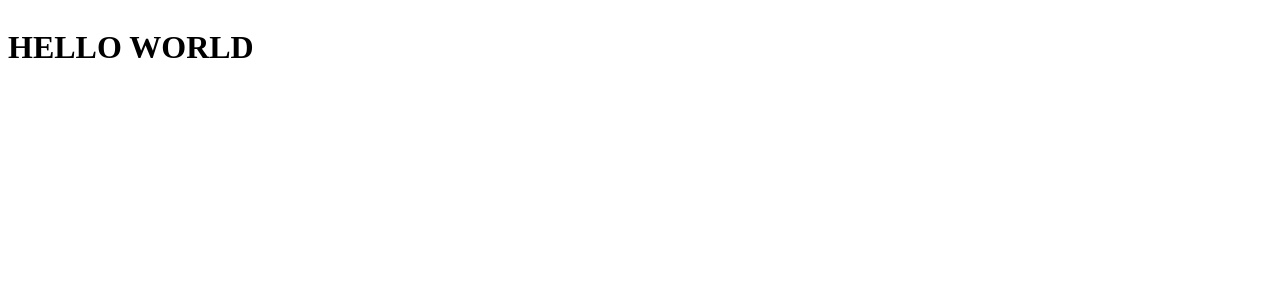
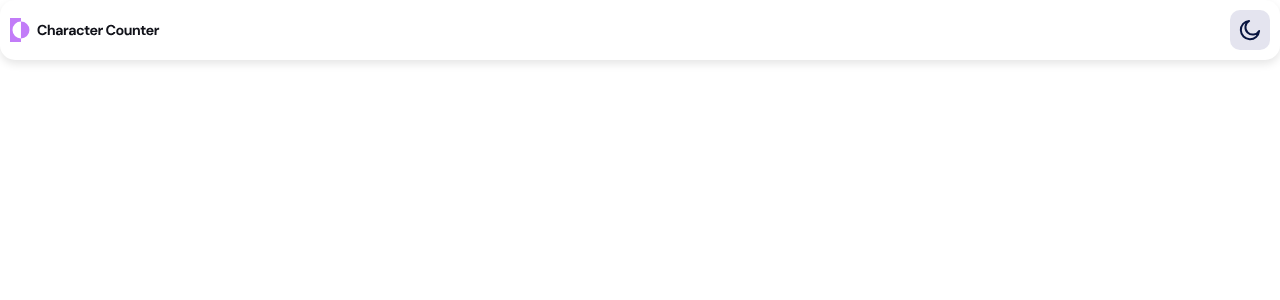
Before and after one commit to Ledelara/character-calculator, a React (Vite) app: page / in a window 1280 px wide. Shown: the top 300 px of the page. Built offline with nearby package versions, Linux system fonts and the light colour scheme.

Commit message:
✨ feat: componente Header

```diff
--- a/src/App.tsx
+++ b/src/App.tsx
@@ -1,13 +1,30 @@
-import { Card } from './components/StyledComponents/Card/Card'
+import { useEffect, useState } from 'react'
+import { ThemeProvider } from 'styled-components';
+import { darkTheme, lightTheme } from './styles/theme';
+import { GlobalStyle } from './components/StyledComponents/globalStyle';
+import HeaderComponent from './components/Header/Header';
 
 function App() {
 
+  const [themeName, setThemeName] = useState<'light' | 'dark'>('light')
+
+  useEffect(() => {
+    const savedTheme = localStorage.getItem("theme") as 'light' | 'dark' | null;
+    if (savedTheme === 'dark' || savedTheme === 'light') {
+      setThemeName(savedTheme);
+    }
+  }, [])
+
   return (
-    <>
-      <Card>
-        <h1>HELLO WORLD</h1>
-      </Card>
-    </>
+    <ThemeProvider theme={themeName === 'light' ? lightTheme : darkTheme}>
+      <GlobalStyle />
+      <header>
+        <HeaderComponent
+          themeName={themeName}
+          setThemeName={setThemeName}
+        />
+      </header>
+    </ThemeProvider>
   )
 }
 
--- /dev/null
+++ b/src/components/Header/Header.tsx
@@ -0,0 +1,38 @@
+import { Header } from "../StyledComponents/Header/Header";
+import { ThemeToggle } from "../StyledComponents/ThemeToggle/ThemeToggle";
+
+interface HeaderProps {
+  themeName: "light" | "dark";
+  setThemeName: React.Dispatch<React.SetStateAction<"light" | "dark">>;
+}
+
+export default function HeaderComponent({ themeName, setThemeName }: HeaderProps) {
+
+  const handleSaveTheme = () => {
+    const newTheme = themeName === "light" ? "dark" : "light";
+    setThemeName(newTheme);
+    localStorage.setItem("theme", newTheme);
+  }
+
+  return (
+    <Header>
+      <img
+        src={themeName === "light" ? "/assets/images/logo-light-theme.svg" : "/assets/images/logo-dark-theme.svg"}
+        alt="Logo"
+        style={{
+          width: "150px",
+          height: "50px",
+        }}
+      />
+      {
+        <ThemeToggle onClick={handleSaveTheme}>
+          {themeName === "light" ? (
+            <img src="/assets/images/icon-moon.svg" alt="Dark Mode" />
+          ) : (
+            <img src="/assets/images/icon-sun.svg" alt="Light Mode" />
+          )}
+        </ThemeToggle>
+      }
+    </Header>
+  )
+}
--- /dev/null
+++ b/src/components/StyledComponents/Header/Header.ts
@@ -0,0 +1,15 @@
+import styled from "styled-components";
+
+const Header = styled.header`
+  display: flex;
+  justify-content: space-between;
+  align-items: center;
+  padding: 5px 10px;
+  background-color: ${({ theme }) => theme.headerBg};
+  color: var(--neutral-0);
+  width: 100%;
+  border-radius: 15px;
+  box-shadow: 0 4px 8px rgba(0, 0, 0, 0.1);
+`
+
+export { Header };
--- /dev/null
+++ b/src/components/StyledComponents/ThemeToggle/ThemeToggle.ts
@@ -0,0 +1,15 @@
+import styled from "styled-components";
+
+const ThemeToggle = styled.button`
+  display: flex;
+  align-items: center;
+  justify-content: center;
+  width: 40px;
+  height: 40px;
+  border-radius: 10px;
+  background-color: ${({ theme }) => theme.toggleBg};
+  cursor: pointer;
+  border: none;
+`
+
+export { ThemeToggle };
```
